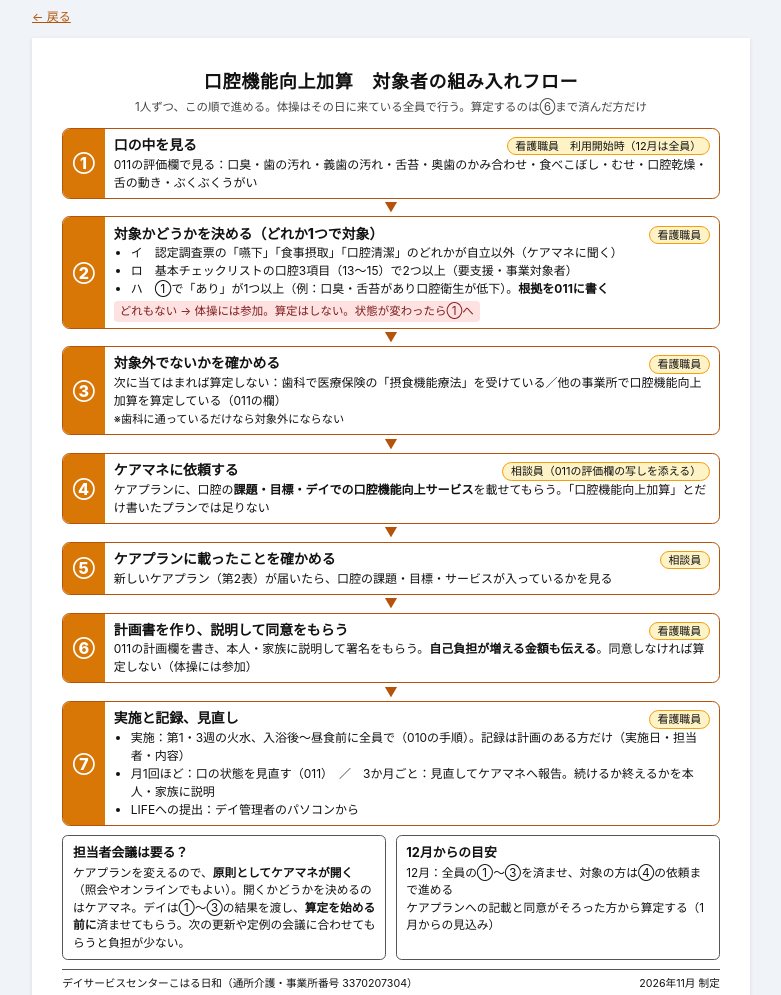
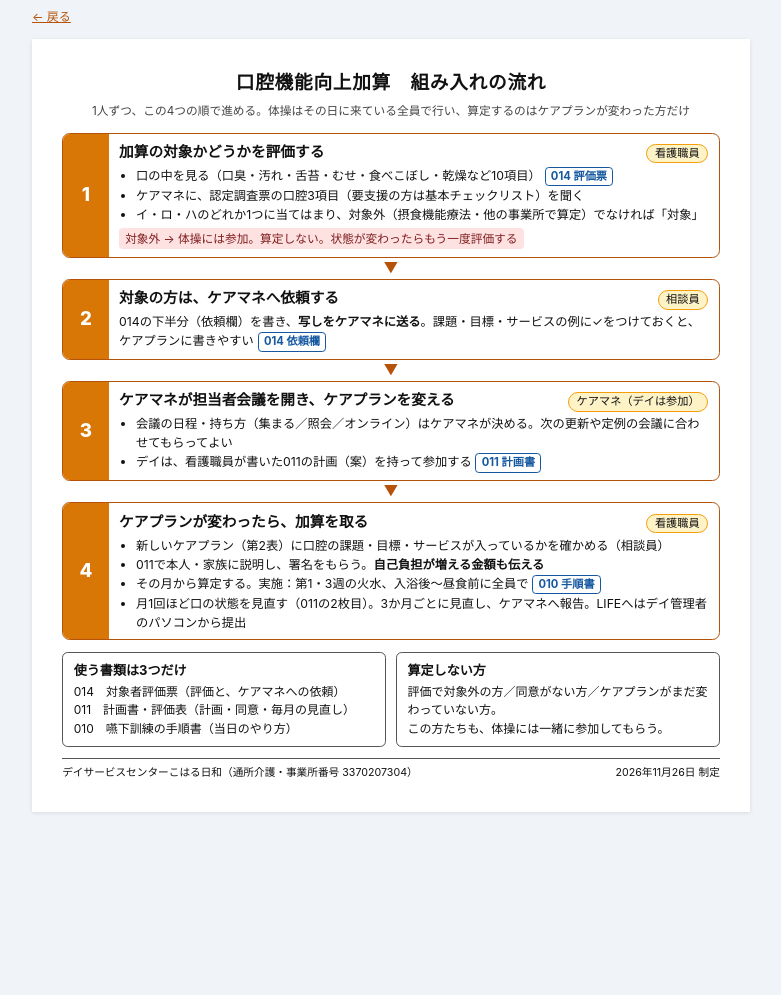
Before and after one commit to inadain/jigyosho-manual, a plain HTML site: page 04_デイサービス/013_口腔機能向上_組み入れフロー.html in a window 1280 px wide. Shown: the top 995 px of the page, without its empty margins (249-1030 px from the left). After the commit the page ends 824 px from the top, so only its background shows below. Drawn offline with Linux system fonts and the light colour scheme.

Commit message:
feat(デイ): 口腔機能向上の対象者評価票（014）を追加し、組み入れフローを4段階に整理
Co-Authored-By: Claude Opus 5.5 <noreply@anthropic.com>

```diff
--- a/04_デイサービス/013_口腔機能向上_組み入れフロー.html
+++ b/04_デイサービス/013_口腔機能向上_組み入れフロー.html
@@ -7,27 +7,28 @@
 <style>
 @page { size: A4; margin: 9mm 10mm; }
 * { box-sizing: border-box; margin: 0; padding: 0; }
-body { font-family: -apple-system, "Hiragino Sans", "Noto Sans JP", sans-serif; font-size: 9.6pt; line-height: 1.5; color: #111; background: #f0f4f8; }
+body { font-family: -apple-system, "Hiragino Sans", "Noto Sans JP", sans-serif; font-size: 9.8pt; line-height: 1.55; color: #111; background: #f0f4f8; }
 .sheet { max-width: 190mm; margin: 12px auto; background: #fff; padding: 8mm; box-shadow: 0 1px 4px rgba(0,0,0,.1); }
 .wrap { max-width: 190mm; margin: 0 auto; }
 .back { font-size: 9pt; color: #b45309; display: inline-block; margin-top: 8px; }
-h1 { font-size: 13.5pt; text-align: center; margin-bottom: 1mm; letter-spacing: .04em; }
-.how { text-align: center; font-size: 8.6pt; color: #444; margin-bottom: 3mm; }
+h1 { font-size: 14pt; text-align: center; margin-bottom: 1mm; letter-spacing: .04em; }
+.how { text-align: center; font-size: 8.8pt; color: #444; margin-bottom: 3.4mm; }
 .step { display: flex; border: 1.5px solid #b45309; border-radius: 2mm; overflow: hidden; }
-.num { background: #d97706; color: #fff; font-weight: 800; font-size: 12pt; width: 11mm; display: flex; align-items: center; justify-content: center; flex-shrink: 0; }
-.body { padding: 1.6mm 2.4mm; flex: 1; }
-.head { display: flex; justify-content: space-between; align-items: baseline; gap: 2mm; }
-.ttl { font-weight: 800; font-size: 10.4pt; }
-.who { font-size: 8.2pt; background: #fef3c7; border: 1px solid #f59e0b; border-radius: 3mm; padding: 0 2mm; white-space: nowrap; }
-.txt { font-size: 9pt; }
+.num { background: #d97706; color: #fff; font-weight: 800; font-size: 14pt; width: 12mm; display: flex; align-items: center; justify-content: center; flex-shrink: 0; }
+.body { padding: 2mm 2.8mm; flex: 1; }
+.head { display: flex; justify-content: space-between; align-items: baseline; gap: 2mm; margin-bottom: .6mm; }
+.ttl { font-weight: 800; font-size: 11pt; }
+.who { font-size: 8.4pt; background: #fef3c7; border: 1px solid #f59e0b; border-radius: 3mm; padding: 0 2mm; white-space: nowrap; }
+.txt { font-size: 9.2pt; }
 .txt ul { margin-left: 4.5mm; }
-.arrow { text-align: center; color: #b45309; font-size: 10pt; line-height: 1; margin: .6mm 0; }
-.no { font-size: 8.6pt; color: #7f1d1d; background: #fee2e2; border-radius: 1mm; padding: .4mm 1.6mm; margin-top: .8mm; display: inline-block; }
-.box { border: 1px solid #555; border-radius: 1.5mm; padding: 1.8mm 2.6mm; margin-top: 2.4mm; font-size: 8.8pt; }
-.box b.h { display: block; font-size: 9.6pt; margin-bottom: .6mm; }
-.two { display: flex; gap: 2.4mm; }
+.doc { display: inline-block; font-size: 8.4pt; font-weight: 700; color: #1558a0; border: 1px solid #1558a0; border-radius: 1mm; padding: 0 1.4mm; margin-left: 1mm; }
+.arrow { text-align: center; color: #b45309; font-size: 11pt; line-height: 1; margin: .8mm 0; }
+.no { font-size: 8.8pt; color: #7f1d1d; background: #fee2e2; border-radius: 1mm; padding: .4mm 1.6mm; margin-top: 1mm; display: inline-block; }
+.box { border: 1px solid #555; border-radius: 1.5mm; padding: 2mm 2.8mm; margin-top: 3mm; font-size: 9pt; }
+.box b.h { display: block; font-size: 9.8pt; margin-bottom: .6mm; }
+.two { display: flex; gap: 2.6mm; }
 .two .box { flex: 1; }
-.foot { font-size: 8pt; display: flex; justify-content: space-between; border-top: 1px solid #555; padding-top: 1.5mm; margin-top: 2.4mm; }
+.foot { font-size: 8pt; display: flex; justify-content: space-between; border-top: 1px solid #555; padding-top: 1.5mm; margin-top: 3mm; }
 @media print { body { background: #fff; } .sheet { box-shadow: none; margin: 0; padding: 0; max-width: none; } .back { display: none; } }
 </style>
 </head>
@@ -35,70 +36,58 @@ h1 { font-size: 13.5pt; text-align: center; margin-bottom: 1mm; letter-spacing:
 <div class="wrap"><a class="back" href="000_デイサービス業務マニュアル.html">← 戻る</a></div>
 
 <div class="sheet">
-<h1>口腔機能向上加算　対象者の組み入れフロー</h1>
-<p class="how">1人ずつ、この順で進める。体操はその日に来ている全員で行う。算定するのは⑥まで済んだ方だけ</p>
+<h1>口腔機能向上加算　組み入れの流れ</h1>
+<p class="how">1人ずつ、この4つの順で進める。体操はその日に来ている全員で行い、算定するのはケアプランが変わった方だけ</p>
 
-<div class="step"><div class="num">①</div><div class="body">
-  <div class="head"><span class="ttl">口の中を見る</span><span class="who">看護職員　利用開始時（12月は全員）</span></div>
-  <div class="txt">011の評価欄で見る：口臭・歯の汚れ・義歯の汚れ・舌苔・奥歯のかみ合わせ・食べこぼし・むせ・口腔乾燥・舌の動き・ぶくぶくうがい</div>
+<div class="step"><div class="num">1</div><div class="body">
+  <div class="head"><span class="ttl">加算の対象かどうかを評価する</span><span class="who">看護職員</span></div>
+  <div class="txt"><ul>
+    <li>口の中を見る（口臭・汚れ・舌苔・むせ・食べこぼし・乾燥など10項目）<span class="doc">014 評価票</span></li>
+    <li>ケアマネに、認定調査票の口腔3項目（要支援の方は基本チェックリスト）を聞く</li>
+    <li>イ・ロ・ハのどれか1つに当てはまり、対象外（摂食機能療法・他の事業所で算定）でなければ「対象」</li>
+  </ul></div>
+  <span class="no">対象外 → 体操には参加。算定しない。状態が変わったらもう一度評価する</span>
 </div></div>
 <div class="arrow">▼</div>
 
-<div class="step"><div class="num">②</div><div class="body">
-  <div class="head"><span class="ttl">対象かどうかを決める（どれか1つで対象）</span><span class="who">看護職員</span></div>
-  <div class="txt"><ul>
-    <li>イ　認定調査票の「嚥下」「食事摂取」「口腔清潔」のどれかが自立以外（ケアマネに聞く）</li>
-    <li>ロ　基本チェックリストの口腔3項目（13〜15）で2つ以上（要支援・事業対象者）</li>
-    <li>ハ　①で「あり」が1つ以上（例：口臭・舌苔があり口腔衛生が低下）。<b>根拠を011に書く</b></li>
-  </ul></div>
-  <span class="no">どれもない → 体操には参加。算定はしない。状態が変わったら①へ</span>
+<div class="step"><div class="num">2</div><div class="body">
+  <div class="head"><span class="ttl">対象の方は、ケアマネへ依頼する</span><span class="who">相談員</span></div>
+  <div class="txt">014の下半分（依頼欄）を書き、<b>写しをケアマネに送る</b>。課題・目標・サービスの例に✓をつけておくと、ケアプランに書きやすい<span class="doc">014 依頼欄</span></div>
 </div></div>
 <div class="arrow">▼</div>
 
-<div class="step"><div class="num">③</div><div class="body">
-  <div class="head"><span class="ttl">対象外でないかを確かめる</span><span class="who">看護職員</span></div>
-  <div class="txt">次に当てはまれば算定しない：歯科で医療保険の「摂食機能療法」を受けている／他の事業所で口腔機能向上加算を算定している（011の欄）<br><span style="font-size:8.4pt">※歯科に通っているだけなら対象外にならない</span></div>
+<div class="step"><div class="num">3</div><div class="body">
+  <div class="head"><span class="ttl">ケアマネが担当者会議を開き、ケアプランを変える</span><span class="who">ケアマネ（デイは参加）</span></div>
+  <div class="txt"><ul>
+    <li>会議の日程・持ち方（集まる／照会／オンライン）はケアマネが決める。次の更新や定例の会議に合わせてもらってよい</li>
+    <li>デイは、看護職員が書いた011の計画（案）を持って参加する<span class="doc">011 計画書</span></li>
+  </ul></div>
 </div></div>
 <div class="arrow">▼</div>
 
-<div class="step"><div class="num">④</div><div class="body">
-  <div class="head"><span class="ttl">ケアマネに依頼する</span><span class="who">相談員（011の評価欄の写しを添える）</span></div>
-  <div class="txt">ケアプランに、口腔の<b>課題・目標・デイでの口腔機能向上サービス</b>を載せてもらう。「口腔機能向上加算」とだけ書いたプランでは足りない</div>
-</div></div>
-<div class="arrow">▼</div>
-
-<div class="step"><div class="num">⑤</div><div class="body">
-  <div class="head"><span class="ttl">ケアプランに載ったことを確かめる</span><span class="who">相談員</span></div>
-  <div class="txt">新しいケアプラン（第2表）が届いたら、口腔の課題・目標・サービスが入っているかを見る</div>
-</div></div>
-<div class="arrow">▼</div>
-
-<div class="step"><div class="num">⑥</div><div class="body">
-  <div class="head"><span class="ttl">計画書を作り、説明して同意をもらう</span><span class="who">看護職員</span></div>
-  <div class="txt">011の計画欄を書き、本人・家族に説明して署名をもらう。<b>自己負担が増える金額も伝える</b>。同意しなければ算定しない（体操には参加）</div>
-</div></div>
-<div class="arrow">▼</div>
-
-<div class="step"><div class="num">⑦</div><div class="body">
-  <div class="head"><span class="ttl">実施と記録、見直し</span><span class="who">看護職員</span></div>
+<div class="step"><div class="num">4</div><div class="body">
+  <div class="head"><span class="ttl">ケアプランが変わったら、加算を取る</span><span class="who">看護職員</span></div>
   <div class="txt"><ul>
-    <li>実施：第1・3週の火水、入浴後〜昼食前に全員で（010の手順）。記録は計画のある方だけ（実施日・担当者・内容）</li>
-    <li>月1回ほど：口の状態を見直す（011）　／　3か月ごと：見直してケアマネへ報告。続けるか終えるかを本人・家族に説明</li>
-    <li>LIFEへの提出：デイ管理者のパソコンから</li>
+    <li>新しいケアプラン（第2表）に口腔の課題・目標・サービスが入っているかを確かめる（相談員）</li>
+    <li>011で本人・家族に説明し、署名をもらう。<b>自己負担が増える金額も伝える</b></li>
+    <li>その月から算定する。実施：第1・3週の火水、入浴後〜昼食前に全員で<span class="doc">010 手順書</span></li>
+    <li>月1回ほど口の状態を見直す（011の2枚目）。3か月ごとに見直し、ケアマネへ報告。LIFEへはデイ管理者のパソコンから提出</li>
   </ul></div>
 </div></div>
 
 <div class="two">
-  <div class="box"><b class="h">担当者会議は要る？</b>
-    ケアプランを変えるので、<b>原則としてケアマネが開く</b>（照会やオンラインでもよい）。開くかどうかを決めるのはケアマネ。デイは①〜③の結果を渡し、<b>算定を始める前に</b>済ませてもらう。次の更新や定例の会議に合わせてもらうと負担が少ない。
+  <div class="box"><b class="h">使う書類は3つだけ</b>
+    014　対象者評価票（評価と、ケアマネへの依頼）<br>
+    011　計画書・評価表（計画・同意・毎月の見直し）<br>
+    010　嚥下訓練の手順書（当日のやり方）
   </div>
-  <div class="box"><b class="h">12月からの目安</b>
-    12月：全員の①〜③を済ませ、対象の方は④の依頼まで進める<br>
-    ケアプランへの記載と同意がそろった方から算定する（1月からの見込み）
+  <div class="box"><b class="h">算定しない方</b>
+    評価で対象外の方／同意がない方／ケアプランがまだ変わっていない方。<br>
+    この方たちも、体操には一緒に参加してもらう。
   </div>
 </div>
 
-<div class="foot"><span>デイサービスセンターこはる日和（通所介護・事業所番号 3370207304）</span><span>2026年11月 制定</span></div>
+<div class="foot"><span>デイサービスセンターこはる日和（通所介護・事業所番号 3370207304）</span><span>2026年11月26日 制定</span></div>
 </div>
 </body>
 </html>
```
Also changed, not shown: 04_デイサービス/000_デイサービス業務マニュアル.html (+3 -0 lines), 04_デイサービス/014_口腔機能向上_対象者評価票.html (added, +81 -0 lines).
